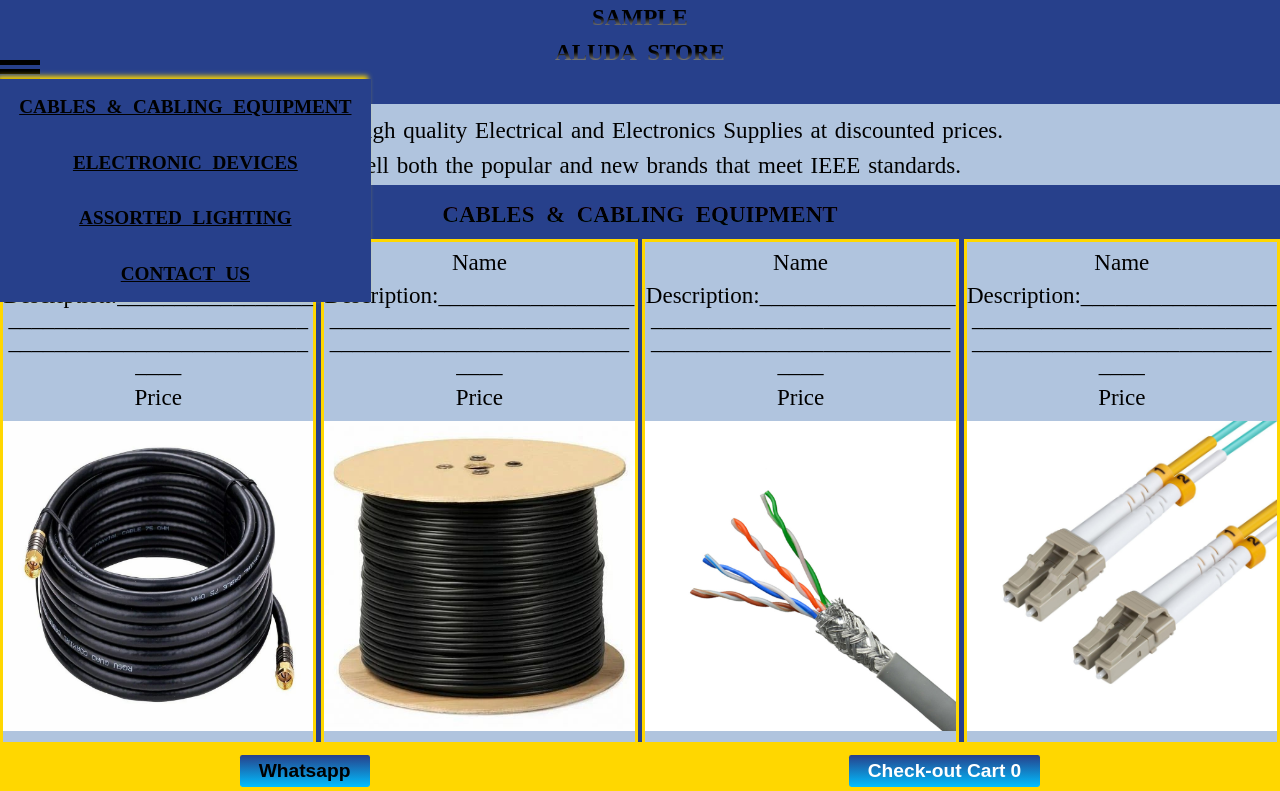
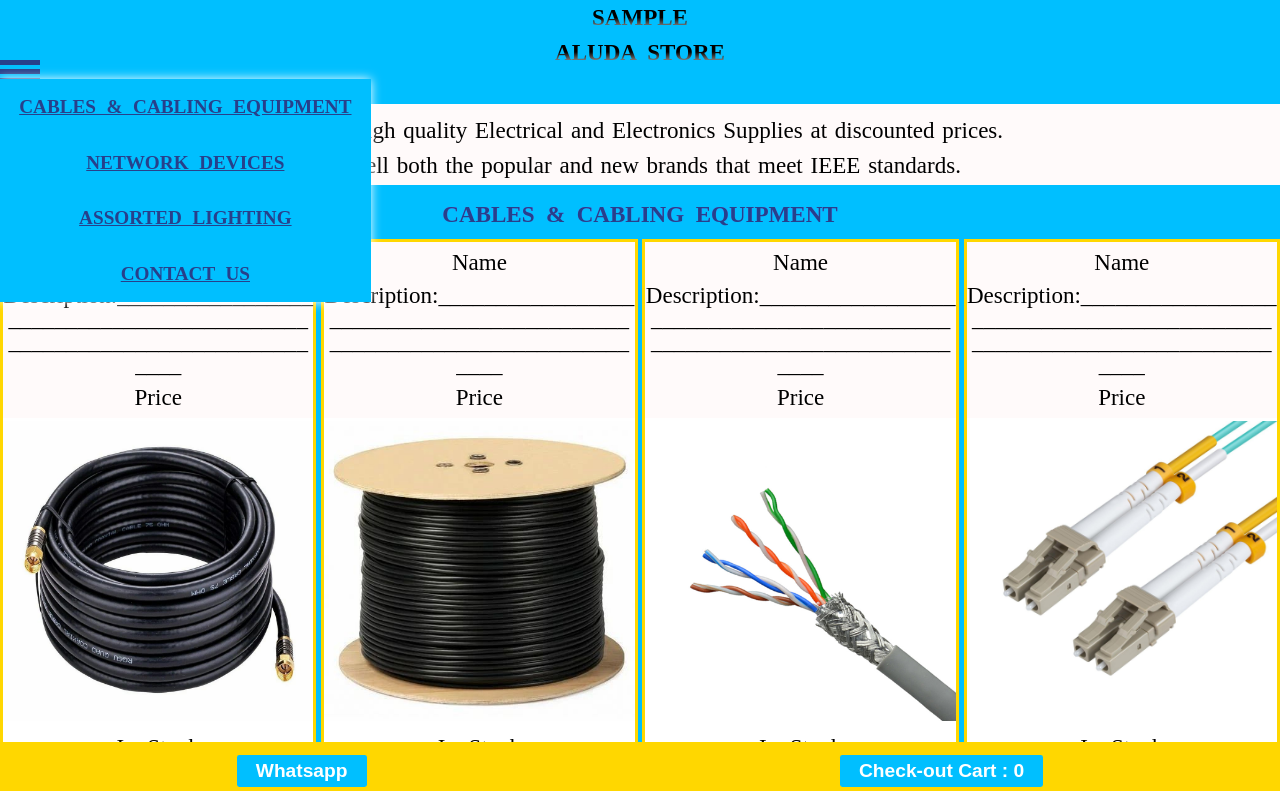
Before and after one commit to marlinfintech/sample-aluda-store, a website: page index.html in a window 1280 px wide. Both pictures are taken after a click on the label 20 px from the left and 80 px from the top of the page. Shown: the top 791 px of the page. Drawn offline with Linux system fonts and the light colour scheme; no server answers.

Commit message:
Add files via upload

```diff
--- a/index.css
+++ b/index.css
@@ -1,41 +1,46 @@
 html,body{height:100%;width:100%;margin:0;font-size:1.2rem;font-family:serif;word-spacing:0.3rem; line-height:1.5;scroll-behavior: smooth}
-body{background:#B0C4DE;}
+body{background:#FFFAFA;}
 
 .gridcontainer{display:flex;flex-direction:column;word-wrap:break-word;overflow:visible;gap:0.125rem}
 
-.header{background:#27408B;text-align:center;position:relative;overflow:visible}
+.header{background:#00BFFF;text-align:center;position:relative;overflow:visible}
 .header h4{background: linear-gradient(to bottom, #000000 50%,  #FFFFFF);background-clip: text;color: transparent;font-weight:bold;margin: 0 auto}
 
 .menu-container {position: absolute;bottom:0.125rem;left:0;z-index: 1000;}
 #menu-toggle {display: none;}
 .menu-icon {display: flex;flex-direction: column;gap: 4px;cursor: pointer;}
-.menu-icon span {width: 40px;height: 5px;background:#000000;border-radius: 0;}
-.dropdown-menu {position: absolute;left: 0;top: 1rem;background: #27408B;border-radius: 0;display: none;width: max-content;min-width:170px;overflow: visible;box-shadow: -3px -3px 5px #FFD700;}
-.dropdown-menu a {display: block;padding: 0.7rem 1rem;text-decoration: underline;white-space: nowrap;color:#000000;font-weight:bold;font-size:1rem;border-top-right-radius: 3px}
-.dropdown-menu a:hover {background: #CCCCCC;color: #27408B;}
+.menu-icon span {width: 40px;height: 5px;background:#27408B;border-radius: 0;}
+.dropdown-menu {position: absolute;left: 0;top: 1rem;background: #00BFFF;border-radius: 0;display: none;width: max-content;min-width:170px;
+  overflow: visible;box-shadow: 0px 0px 10px #FFFFFF;}
+.dropdown-menu a {display: block;padding: 0.7rem 1rem;text-decoration: underline;white-space: nowrap;color:#27408B;font-weight:bold;
+  font-size:1rem;border-top-right-radius: 0px}
+.dropdown-menu a:hover {background: #CCCCCC;color: #FFFFFF;}
 #menu-toggle:checked + .menu-icon + .dropdown-menu {display: block;}
 
-.intro{background:#B0C4DE;text-align: center; color:#000000; font-family:serif;word-spacing:2px; line-height:1.5;font-weight:normal; padding-left: 3rem;padding-right: 3rem;padding-top:0;padding-bottom:0;margin:0}
+.intro{background:#FFFAFA;text-align: center; color:#000000; font-family:serif;word-spacing:2px; line-height:1.5;font-weight:normal;
+  padding-left: 3rem;padding-right: 3rem;padding-top:0;padding-bottom:0;margin:0}
 .intro p{padding:0.5rem  0 0 0 ;margin:0}
 
-.categorycard{background:linear-gradient(to top, #27408B 75%, #27408B);display: flex;flex-direction: column;justify-content: center;text-align: center;flex:1;gap:0.25rem}
-.categorycard h4{text-align:center; background: linear-gradient(to bottom, #B23AEE 30%,  #00BFFF);background-clip: text;color: transparent;padding:0.5rem 0 0 0;color:#000000; font-weight:bold;text-align: center;margin:0.125rem}
+.categorycard{background:linear-gradient(to top, #00BFFF 75%, #00BFFF);display: flex;flex-direction: column;justify-content: center;
+  text-align: center;flex:1;gap:0.25rem}
+.categorycard h4{text-align:center; background: linear-gradient(to bottom, #B23AEE 30%,  #00BFFF);
+background-clip: text;color: transparent;padding:0.5rem 0 0 0;color:#27408B; font-weight:bold;text-align: center;margin:0.125rem}
 
 .categoryproductscard {display: grid;grid-template-columns: repeat(2, 1fr);gap: 0.25rem;}
-.productcard{display:flex;flex-direction:column;align-items:center;gap:0.125rem;border:3px solid #FFD700;background:#B0C4DE;padding:0;}
+.productcard{display:flex;flex-direction:column;gap:0.125rem;border:3px solid #FFD700;background:#FFFFFF;padding:0;}
 
-.productdescription {width: 100%;word-break:break-word;overflow-wrap: break-word;line-height:1;flex-grow: 1;}
+.productdescription {background:#FFFAFA;width: 100%;word-break:break-word;overflow-wrap: break-word;line-height:1;flex-grow: 1;}
 .productdescription p{margin: 0.5rem 0}
 
-.productimageandbutton {display: flex;flex-direction: column;}
-.productimage {width: 100%;aspect-ratio: 1 / 1;overflow: hidden;}
-.productimage img{width:100%;height:100%;display: block;}
+.productimageandbutton {display: grid;}
+.productimage {width: 100%;height: 300px;overflow: hidden;padding: 0;margin:0}
+.productimage img{width:100%;height:100%;display: block;padding: 0;margin: 0}
 .hidden {display: none;}
 
-.orderbutton{text-align:center ;border-radius: 0.125rem; background: linear-gradient(to bottom, #27408B, #00BFFF); color:#000000;
+.orderbutton{text-align:center ;border-radius: 0.125rem; background: linear-gradient(to bottom, #00BFFF, #00BFFF); color:#000000;
     padding:0.25rem 1rem 0.25rem 1rem; text-decoration: none;margin:0.5rem auto;border:none;outline:none;font-size:1rem;font-weight:bold;justify-content:center}
 
-.cancelbutton{text-align:center ;border-radius: 0.125rem; background: linear-gradient(to bottom, #27408B, #00BFFF); color:#000000;
+.cancelbutton{text-align:center ;border-radius: 0.125rem; background: linear-gradient(to bottom, #00BFFF, #00BFFF); color:#000000;
     padding:0.25rem 1rem 0.25rem 1rem; text-decoration: none;margin:0.5rem auto;border:none;outline:none;font-size:1rem;font-weight:bold;justify-content:center}
 
 
@@ -70,7 +75,7 @@ body{background:#B0C4DE;}
     background: none;
     border: none;
     box-shadow: none;
-    color: #FFFFFF;          /* or inherit */
+    color: #000000;          /* or inherit */
     padding: 0;
     margin: 0.5rem 0;
     cursor: default;
@@ -100,18 +105,21 @@ body{background:#B0C4DE;}
 }
 
 .viewbuttonsection{grid-column: span 2;align-items:center;background:#FFFFFF}
-.viewbutton{text-align:center ;border-radius: 0.25rem; background: linear-gradient(to bottom, #B0C4DE, #00BFFF); color:#000000;padding:0.5rem 1rem 0.5rem 1rem; text-decoration: none;margin:1rem auto;border:none;outline:none;font-size:1rem;font-weight:bold}
+.viewbutton{text-align:center ;border-radius: 0.25rem; background: linear-gradient(to bottom, #00BFFF, #00BFFF);
+  color:#FFFFFF;padding:0.5rem 1rem 0.5rem 1rem; text-decoration: none;margin:1rem auto;border:none;outline:none;font-size:1rem;font-weight:bold}
 
 .contact{background:#FFD700;text-align:center;padding:0;font-weight:bold;}
 
 .map-container{width:90%;height:50%;margin:0 auto;}
 
-footer{background:#B0C4DE);text-align:center; color:#FF8C00;padding-bottom:3rem;}
+footer{background:#FFFAFA;text-align:center; color:#FF8C00;padding-bottom:3rem;}
 .endsection p{background: linear-gradient(to bottom,#000000 10%, #000000);background-clip: text;color: transparent;font-size:small}
 
-.bottombar {position: fixed;bottom: 0;left: 0;width: 100%;height: 3rem;background: #FFD700;display: flex;justify-content: space-around;align-items: center;z-index: 1000;}
+.bottombar {position: fixed;bottom: 0;left: 0;width: 100%;height: 3rem;background: #FFD700;display: flex;justify-content: space-around;
+  align-items: center;z-index: 1000;}
 
-.bottombar button {text-align:center ;border-radius: 0.125rem; background: linear-gradient(to bottom, #27408B, #00BFFF); color:#000000;padding:0.25rem 1rem 0.25rem 1rem; text-decoration: none;margin:0.5rem auto;border:none;outline:none;font-size:1rem;font-weight:bold}
+.bottombar button {text-align:center ;border-radius: 0.125rem; background: linear-gradient(to bottom, #00BFFF, #00BFFF);
+  color:#FFFFFF;padding:0.25rem 1rem 0.25rem 1rem; text-decoration: none;margin:0.5rem auto;border:none;outline:none;font-size:1rem;font-weight:bold}
 
 .bottombar .checkoutbutton{color: #FFFFFF}
 
--- a/index.html
+++ b/index.html
@@ -27,10 +27,10 @@
   </label>
 
   <nav class="dropdown-menu">
-  <a href="powerpoint.html">CABLES & CABLING EQUIPMENT</a>
-    <a href="excel.html">ELECTRONIC DEVICES</a>
-    <a href="networks.html">ASSORTED LIGHTING</a>
-    <a href="contacts.html">CONTACT US</a>
+  <a href="#cables-cabling-equipment">CABLES & CABLING EQUIPMENT</a>
+    <a href="#network-devices">NETWORK DEVICES</a>
+    <a href="#assorted-lighting">ASSORTED LIGHTING</a>
+    <a href="#contact-us">CONTACT US</a>
   </nav>
 </div>
 </div>
@@ -46,7 +46,7 @@ We sell high quality Electrical and Electronics Supplies at discounted prices.
 </div>
 
 <div class="categorycard">
-<h4>CABLES & CABLING EQUIPMENT </h4>
+<h4 id="cables-cabling-equipment">CABLES & CABLING EQUIPMENT </h4>
 <div class="categoryproductscard">
 
 <div class="productcard">
@@ -231,7 +231,7 @@ loading="lazy">
 <div class="gridcontainer">
 <div class="bottombar">
 <button>Whatsapp</button>
-<button class="checkoutbutton">Check-out Cart <span id="cart-count">0</span></button>
+<button class="checkoutbutton">Check-out Cart : <span id="cart-count">0</span></button>
 </div>
 </div>
 
```
Also changed, not shown: menu.js (added, +25 -0 lines).
